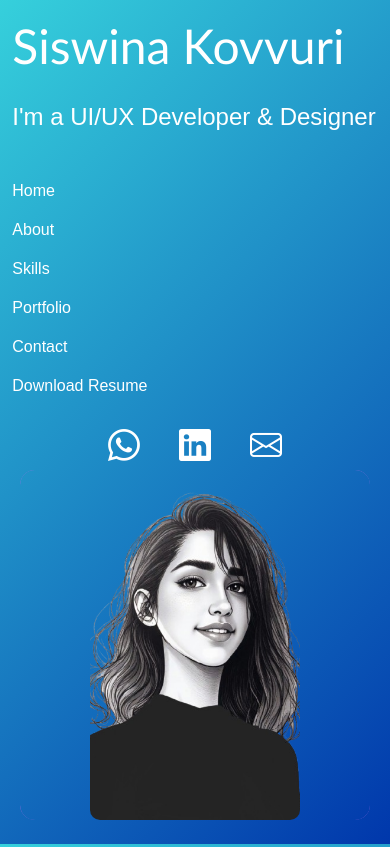
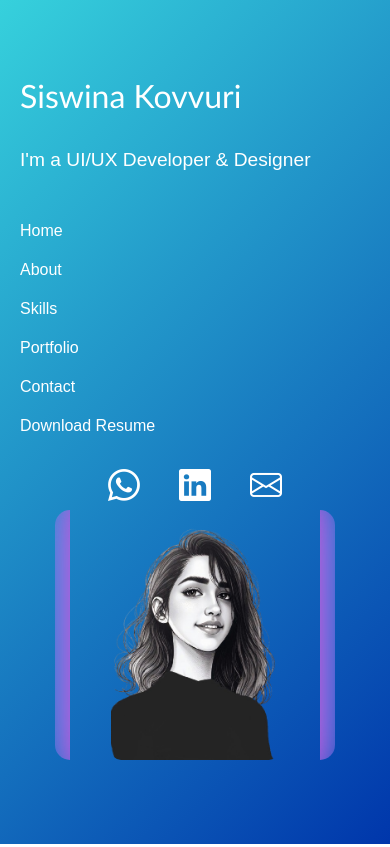
Before and after one commit to SISWINA/portfolio, a plain HTML site: page index.html in a window 390 px wide. Drawn offline with nearby package versions, Linux system fonts and the light colour scheme.

Commit message:
cp pending

```diff
--- a/index.html
+++ b/index.html
@@ -23,10 +23,12 @@
         .profile-image-wrapper {
             display: inline-block;
             position: relative;
-            width: 350px;
+            width: 100%;
+            max-width: 350px;
             height: 350px;
             border-radius: 15px;
             overflow: hidden;
+            margin: 0 auto;
         }
 
         .profile-image {
@@ -102,6 +104,8 @@
             display: flex;
             align-items: center;
             gap: 15px;
+            flex-wrap: wrap;
+            justify-content: center;
         }
 
         .nav-links a {
@@ -127,13 +131,27 @@
         }
 
         @media (max-width: 768px) {
-            .social-icons {
-                margin-top: 20px;
+            .profile-image-wrapper {
+                width: 80%;
+                height: 250px;
+            }
+
+            .name-heading {
+                font-size: 2rem;
+            }
+
+            .typed-text {
+                font-size: 1.2rem;
             }
 
             .nav-links {
                 flex-direction: column;
                 align-items: flex-start;
+            }
+
+            .social-icons {
+                margin-top: 20px;
+                text-align: center;
             }
         }
     </style>
@@ -142,7 +160,7 @@
 
 <div class="container main-container">
     <div class="row align-items-center">
-        <div class="col-lg-6">
+        <div class="col-lg-6 col-md-12">
             <div class="header">
                 <h1 class="name-heading">Siswina Kovvuri</h1>
 
@@ -177,7 +195,7 @@
             </div>
         </div>
 
-        <div class="col-lg-6">
+        <div class="col-lg-6 col-md-12">
             <div class="profile-image-wrapper">
                 <img src="images/me.png" alt="Profile Image" class="profile-image">
             </div>
```
